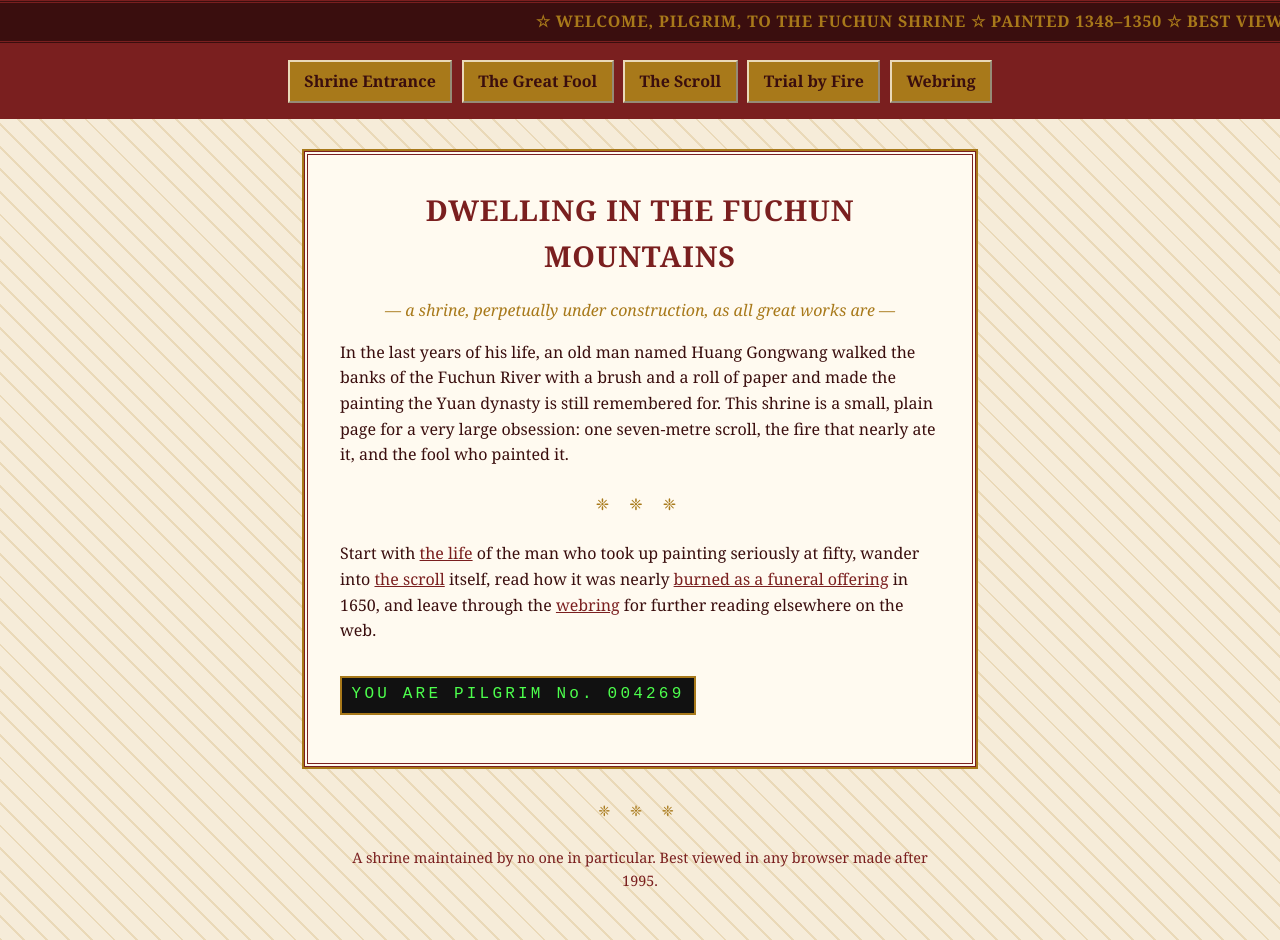
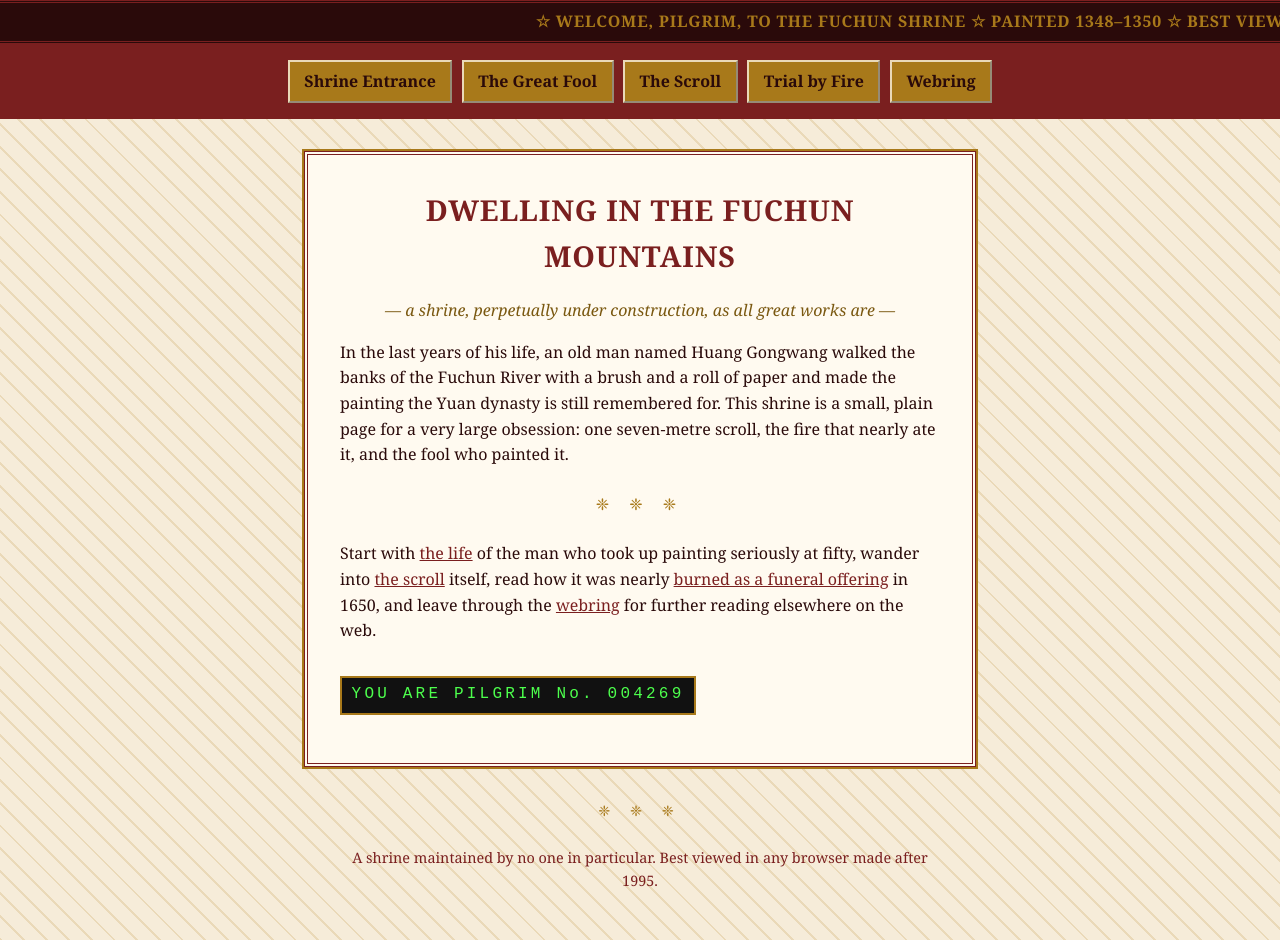
Before and after one commit to comp4020-agentic-coding-studio/comp4020-riff1-dachi-3, a website built with Vite: page index.html in a window 1280 px wide. Built offline with nearby package versions, Linux system fonts and the light colour scheme.

Commit message:
style: darken ink and add a deeper gold for AA contrast
axe-core flagged three real WCAG AA color-contrast failures across every
page: nav links and the ticker text both sit at 4.33:1 (need 4.5:1) because
they're the same ink/gold pair in opposite roles, so darkening --ink to
#2a0a0a fixes both at once. The subtitle's gold-on-paper text was worse,
3.72:1 — that needed its own darker --gold-deep rather than touching the
shared --gold used for borders and backgrounds elsewhere. Verified with
agent-browser's a11y command: 7 violations down to 0 on every page, and a
side-by-side screenshot shows the shift is imperceptible.

```diff
--- a/styles.css
+++ b/styles.css
@@ -1,7 +1,8 @@
 :root {
-  --ink: #3a0e0e;
+  --ink: #2a0a0a;
   --seal: #7a1f1f;
   --gold: #a8791a;
+  --gold-deep: #7a5810;
   --parchment: #f6ecd9;
   --parchment-dark: #ead9b8;
   --paper: #fffaf0;
@@ -131,7 +132,7 @@ h2 {
 
 .subtitle {
   margin-top: 0;
-  color: var(--gold);
+  color: var(--gold-deep);
   font-style: italic;
   text-align: center;
 }
```
